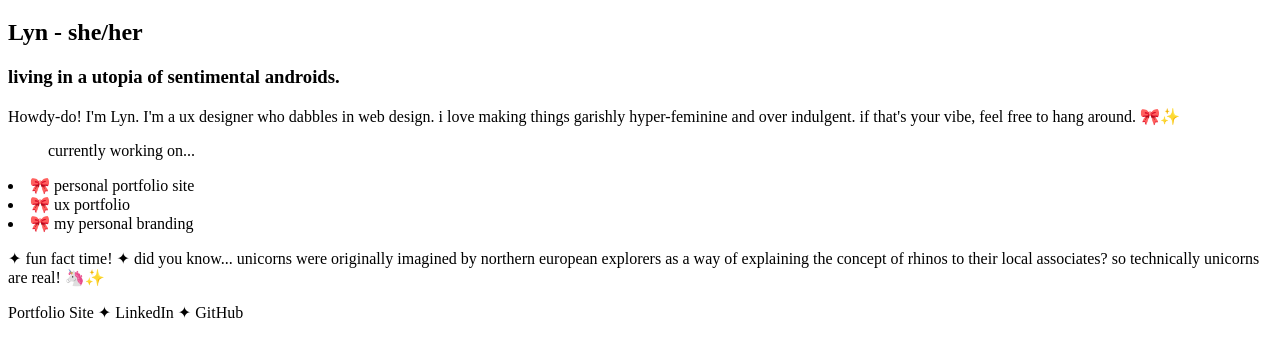
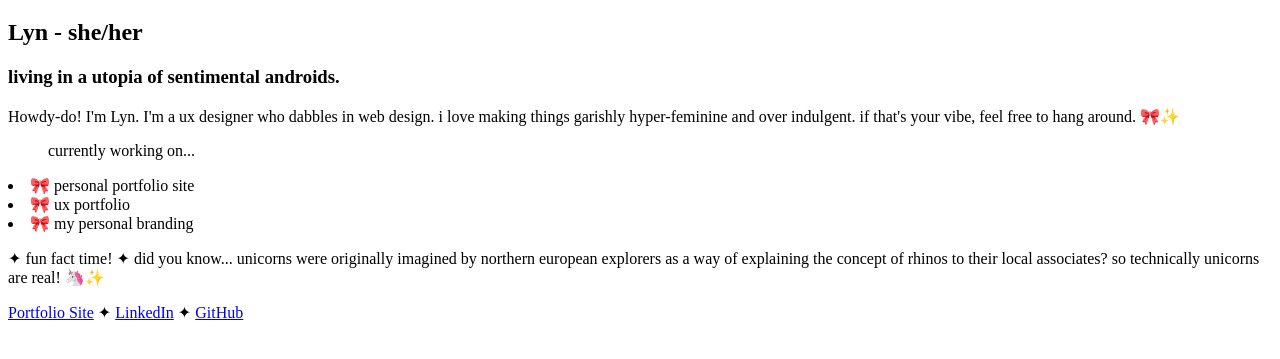
Before and after one commit to lyntamental/lyns-landing, a plain HTML site: page index.html in a window 1280 px wide. Shown: the part 61-420 px from the top of the page. Drawn offline with Linux system fonts and the light colour scheme.

Commit message:
Link Updates

```diff
--- a/index.html
+++ b/index.html
@@ -42,7 +42,7 @@
             so technically unicorns are real! 🦄✨</p>
 
             <div>
-             <a-href="http://sentimental.design/">Portfolio Site</a-href>  ✦  <a-href="https://www.linkedin.com/in/lyn-dickinson-125002173/">LinkedIn</a-href>  ✦ <a-href="https://github.com/lyntamental">GitHub</a-href>
+             <a href="http://sentimental.design/">Portfolio Site</a>  ✦  <a href="https://www.linkedin.com/in/lyn-dickinson-125002173/">LinkedIn</a>  ✦ <a href="https://github.com/lyntamental">GitHub</a>
             </div>
     </main>
 </body>
```
